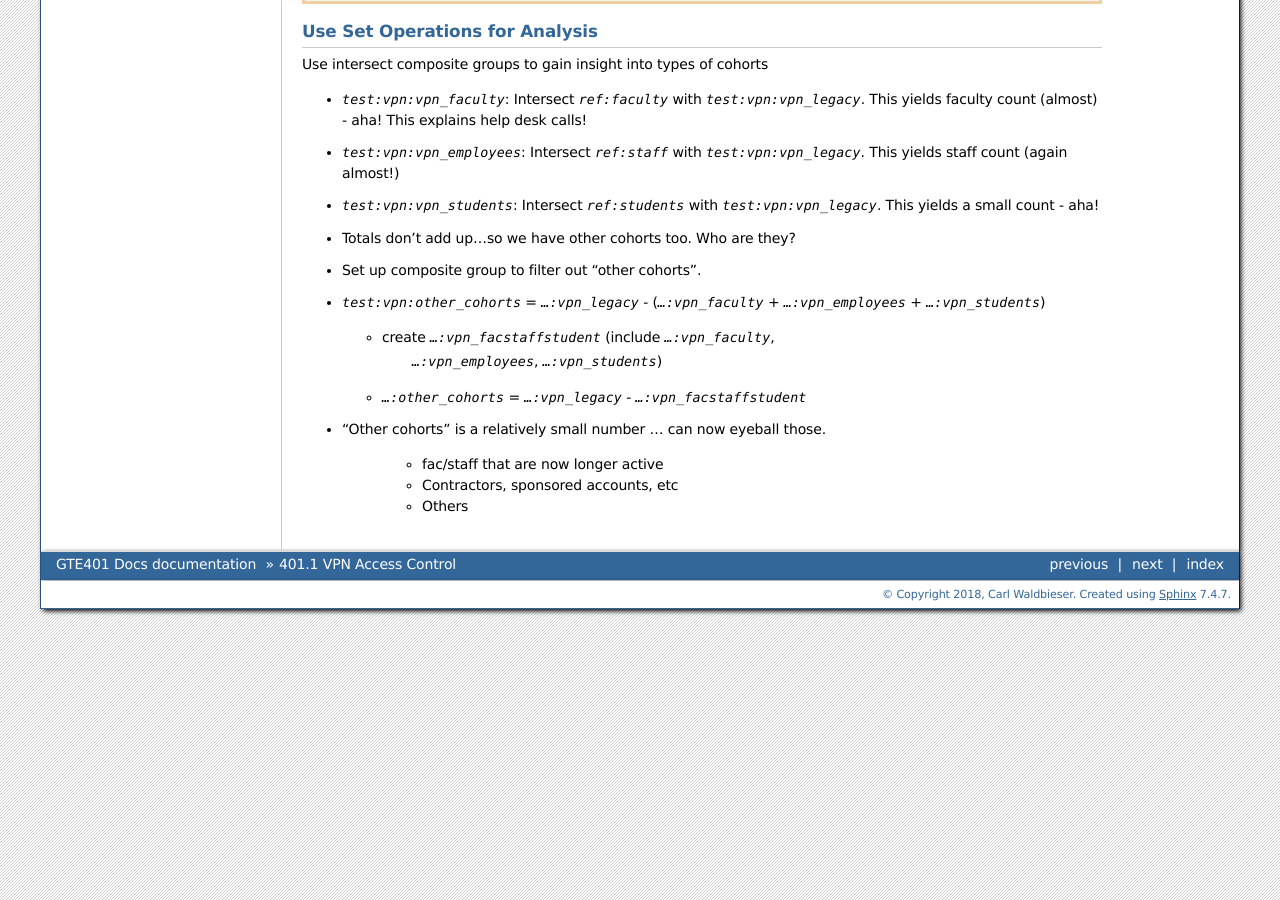
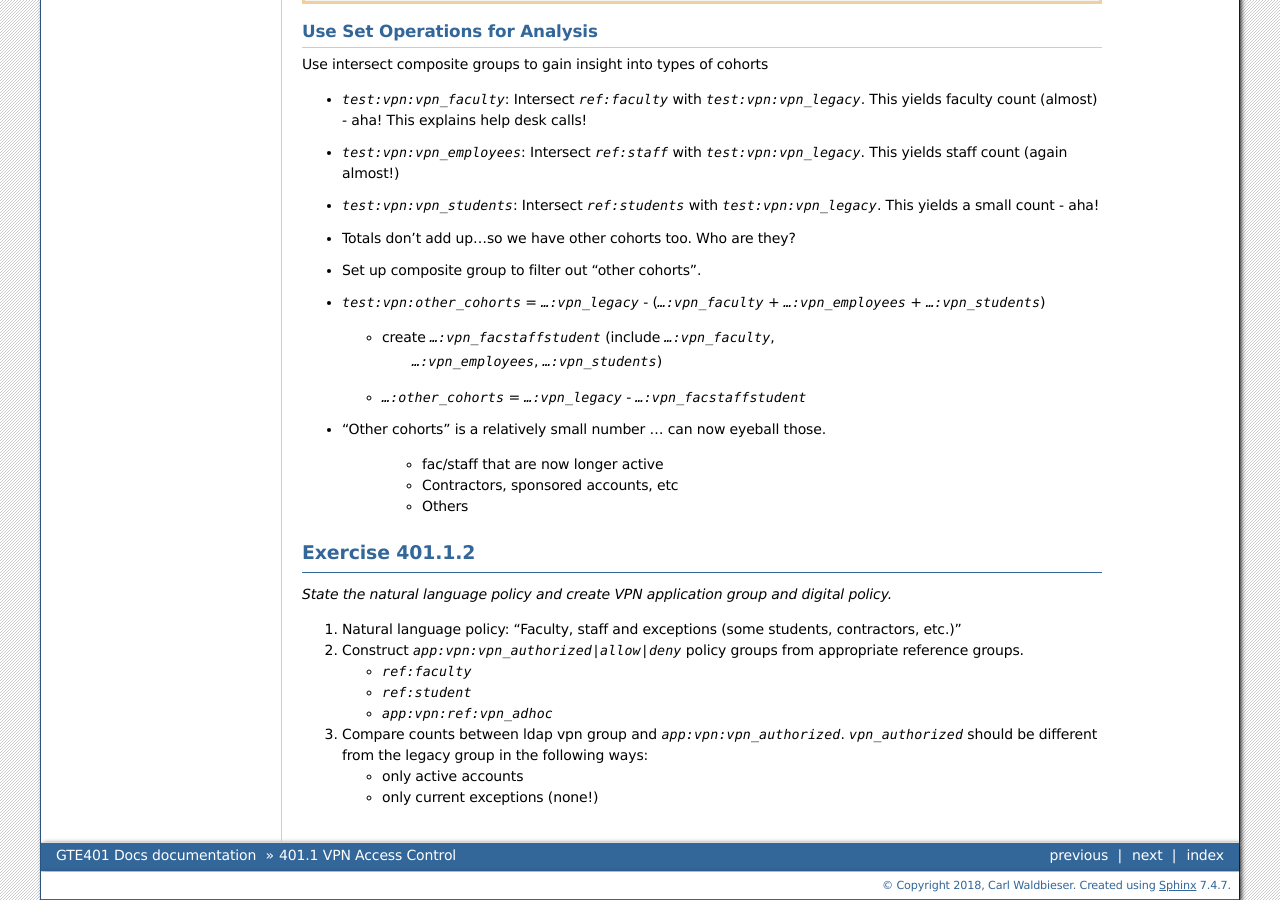
Before and after one commit to cwaldbieser/grouper401_docs, a Sphinx documentation site: the page built from docs/401.1.rst, in a window 1280 px wide and 900 px high, scrolled down 875 px. Built offline with Sphinx 7.4.7, drawn with Linux system fonts in a browser that asks for light colours.

Commit message:
Added exercise 401.1.2.

```diff
--- a/docs/401.1.rst
+++ b/docs/401.1.rst
@@ -84,3 +84,26 @@ Use intersect composite groups to gain insight into types of cohorts
     * fac/staff that are now longer active
     * Contractors, sponsored accounts, etc
     * Others
+
+----------------
+Exercise 401.1.2
+----------------
+
+*State the natural language policy and create VPN application group and digital
+policy.*
+
+#. Natural language policy: "Faculty, staff and exceptions (some students,
+   contractors, etc.)"
+#. Construct `app:vpn:vpn_authorized|allow|deny` policy groups from appropriate
+   reference groups.
+
+   * `ref:faculty`
+   * `ref:student`
+   * `app:vpn:ref:vpn_adhoc`
+
+#. Compare counts between ldap vpn group and `app:vpn:vpn_authorized`.
+   `vpn_authorized` should be different from the legacy group in the following
+   ways:
+
+   * only active accounts
+   * only current exceptions (none!)
```
